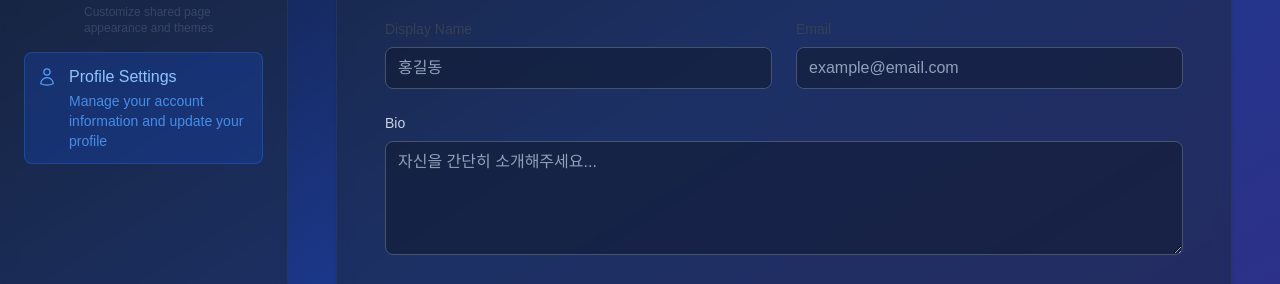
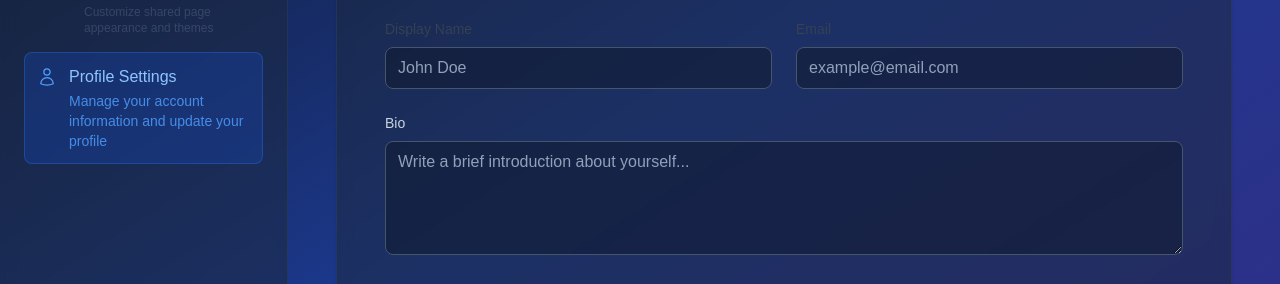
Before and after one commit to HyungwonJang0327/linklet, a Next.js app: page /en/settings/profile in a window 1280 px wide. Shown: the part 274-558 px from the top of the page. Built offline with nearby package versions, Linux system fonts and the light colour scheme.

Commit message:
fix: 프로필 컴포넌트 번역 반영

```diff
--- a/app/[locale]/settings/profile/components/profile-form.tsx
+++ b/app/[locale]/settings/profile/components/profile-form.tsx
@@ -39,7 +39,7 @@ export default function ProfileForm({ formData, setFormData }: ProfileFormProps)
           label={t('settings.profile.displayName')}
           value={formData.name}
           onChange={(value: string) => setFormData(prev => ({ ...prev, name: value }))}
-          placeholder="홍길동"
+          placeholder={t('settings.profile.displayNamePlaceholder')}
           disabled={loading}
           className="bg-slate-900/50 border-slate-600 text-white placeholder:text-slate-400"
         />
@@ -62,7 +62,7 @@ export default function ProfileForm({ formData, setFormData }: ProfileFormProps)
         <textarea
           value={formData.bio}
           onChange={(e) => setFormData(prev => ({ ...prev, bio: e.target.value }))}
-          placeholder="자신을 간단히 소개해주세요..."
+          placeholder={t('settings.profile.bioPlaceholder')}
           disabled={loading}
           rows={4}
           className="w-full px-3 py-2 bg-slate-900/50 border border-slate-600 rounded-lg text-white placeholder:text-slate-400 focus:outline-none focus:ring-2 focus:ring-blue-500 focus:border-blue-500 transition-colors"
--- a/lib/i18n/locales/en.json
+++ b/lib/i18n/locales/en.json
@@ -55,8 +55,10 @@
       "title": "Profile Settings",
       "description": "Manage your account information and update your profile",
       "displayName": "Display Name",
+      "displayNamePlaceholder": "John Doe",
       "email": "Email",
       "bio": "Bio",
+      "bioPlaceholder": "Write a brief introduction about yourself...",
       "avatar": "Profile Picture",
       "uploadPhoto": "Upload Photo",
       "accountInfo": "Account Information",
--- a/lib/i18n/locales/jp.json
+++ b/lib/i18n/locales/jp.json
@@ -55,8 +55,10 @@
       "title": "プロフィール設定",
       "description": "アカウント情報を管理し、プロフィールを更新してください",
       "displayName": "表示名",
+      "displayNamePlaceholder": "田中太郎",
       "email": "メール",
       "bio": "自己紹介",
+      "bioPlaceholder": "自己紹介を簡単に書いてください...",
       "avatar": "プロフィール画像",
       "uploadPhoto": "写真をアップロード",
       "accountInfo": "アカウント情報",
--- a/lib/i18n/locales/kr.json
+++ b/lib/i18n/locales/kr.json
@@ -55,8 +55,10 @@
       "title": "프로필 설정",
       "description": "계정 정보를 관리하고 프로필을 업데이트하세요",
       "displayName": "표시 이름",
+      "displayNamePlaceholder": "홍길동",
       "email": "이메일",
       "bio": "소개",
+      "bioPlaceholder": "자신을 간단히 소개해주세요...",
       "avatar": "프로필 사진",
       "uploadPhoto": "사진 업로드",
       "accountInfo": "계정 정보",
```
